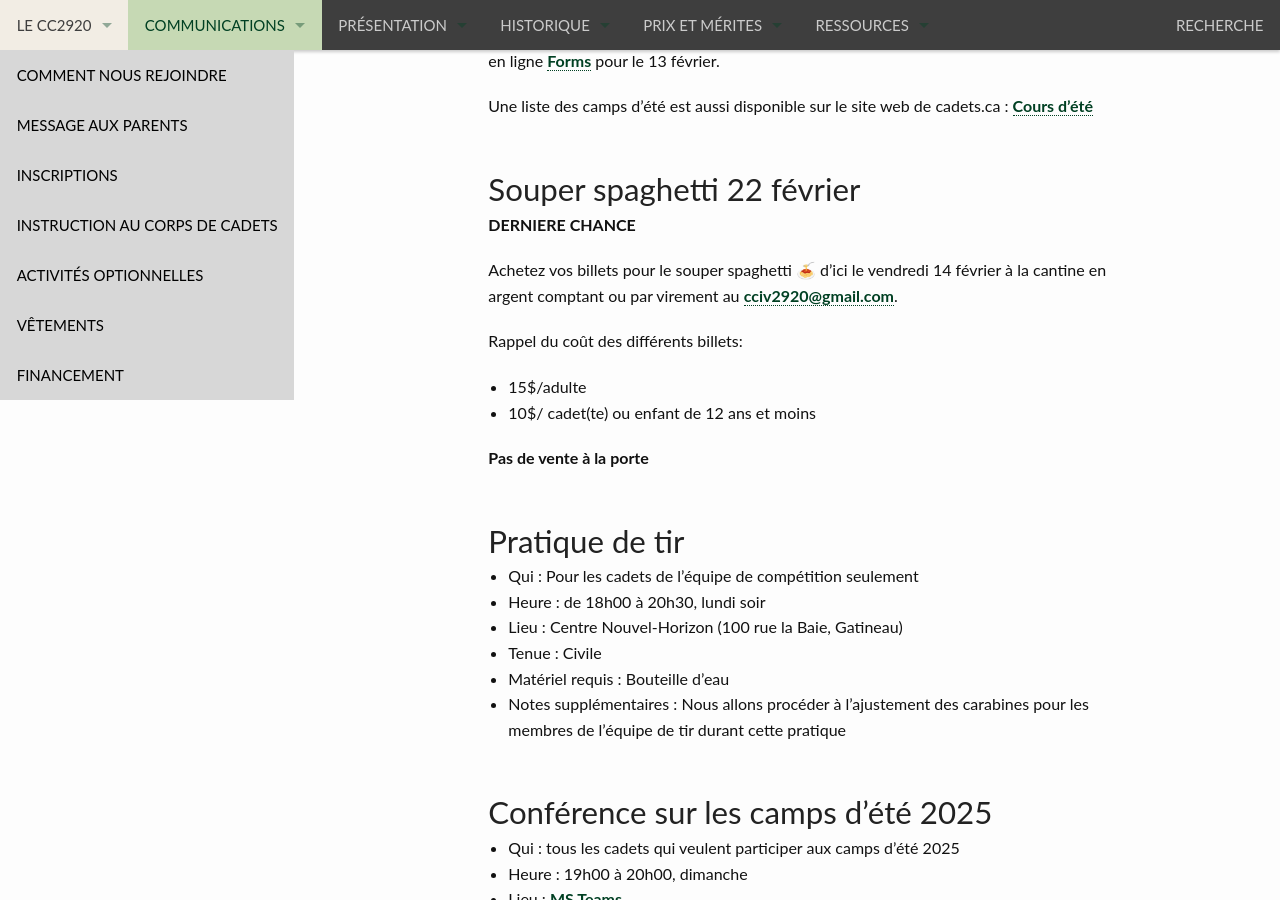
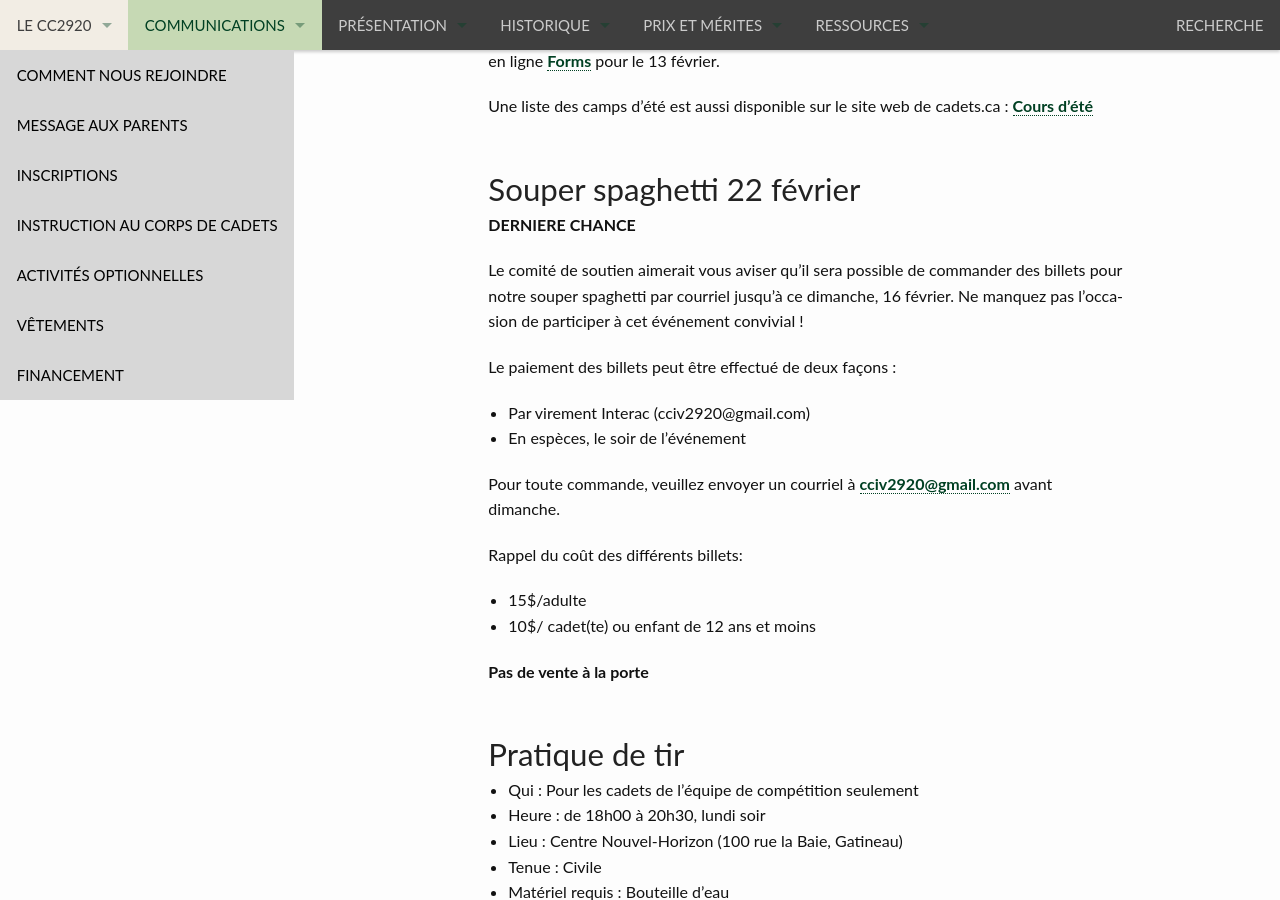
Before and after one commit to CC2920/web, a Jekyll site: the page built from _communications/messages.md, in a window 1280 px wide and 900 px high, scrolled down 1833 px. Built offline with Jekyll 4.4.1, drawn with Linux system fonts in a browser that asks for light colours.

Commit message:
MSG spaghetti

```diff
--- a/_communications/messages.md
+++ b/_communications/messages.md
@@ -70,7 +70,13 @@ Une liste des camps d'été est aussi disponible sur le site web de cadets.ca :
 ## Souper spaghetti 22 février
  **DERNIERE CHANCE**
 
-Achetez vos billets pour le souper spaghetti 🍝  d'ici le vendredi 14 février à la cantine en argent comptant ou par virement au <cciv2920@gmail.com>.
+Le comité de soutien aimerait vous aviser qu’il sera possible de commander des billets pour notre souper spaghetti par courriel jusqu’à ce dimanche, 16 février. Ne manquez pas l’occasion de participer à cet événement convivial !
+
+Le paiement des billets peut être effectué de deux façons :
+- Par virement Interac (cciv2920@gmail.com)
+- En espèces, le soir de l’événement
+
+Pour toute commande, veuillez envoyer un courriel à <cciv2920@gmail.com> avant dimanche.
 
 Rappel du coût des différents billets:
 - 15$/adulte
```
